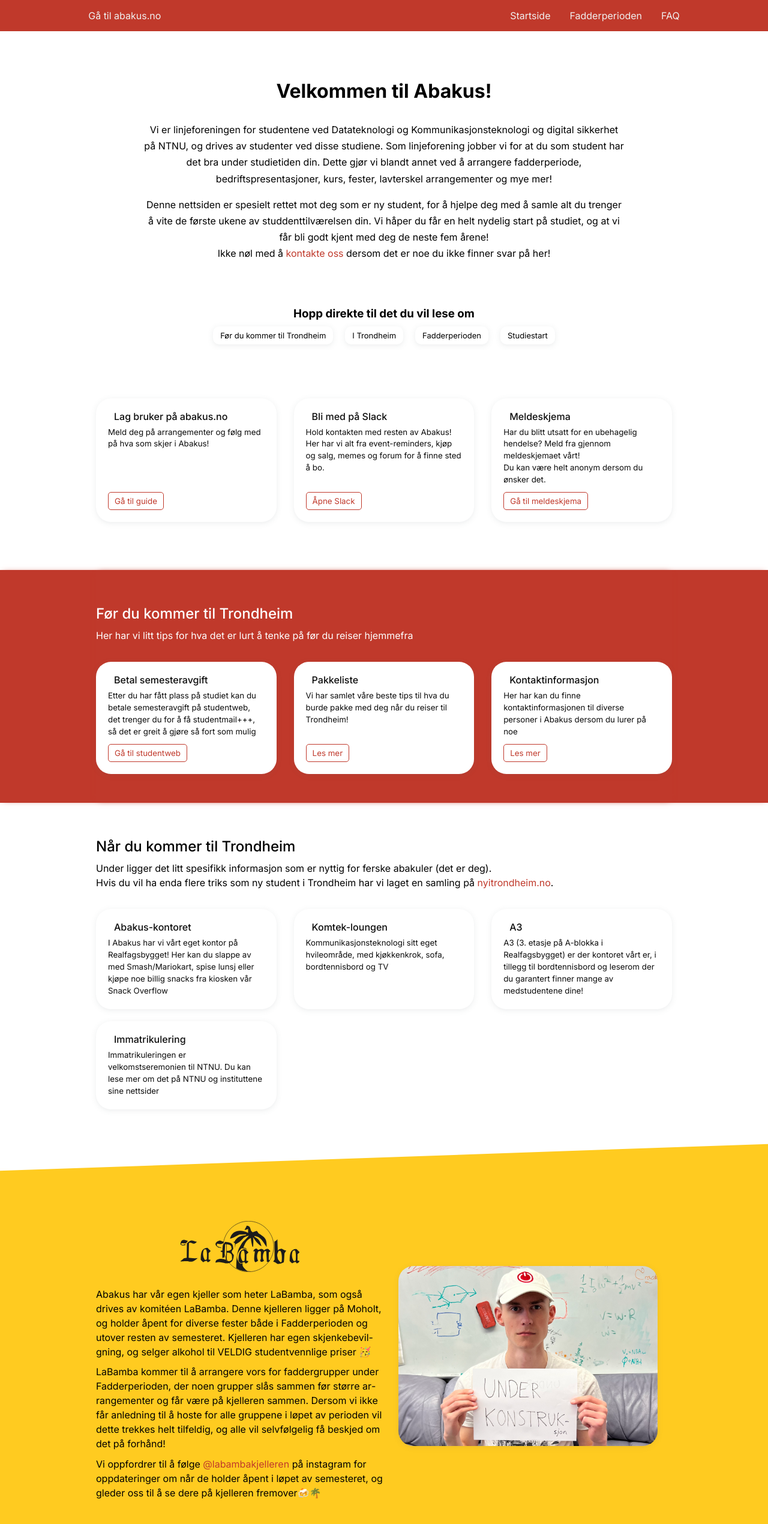
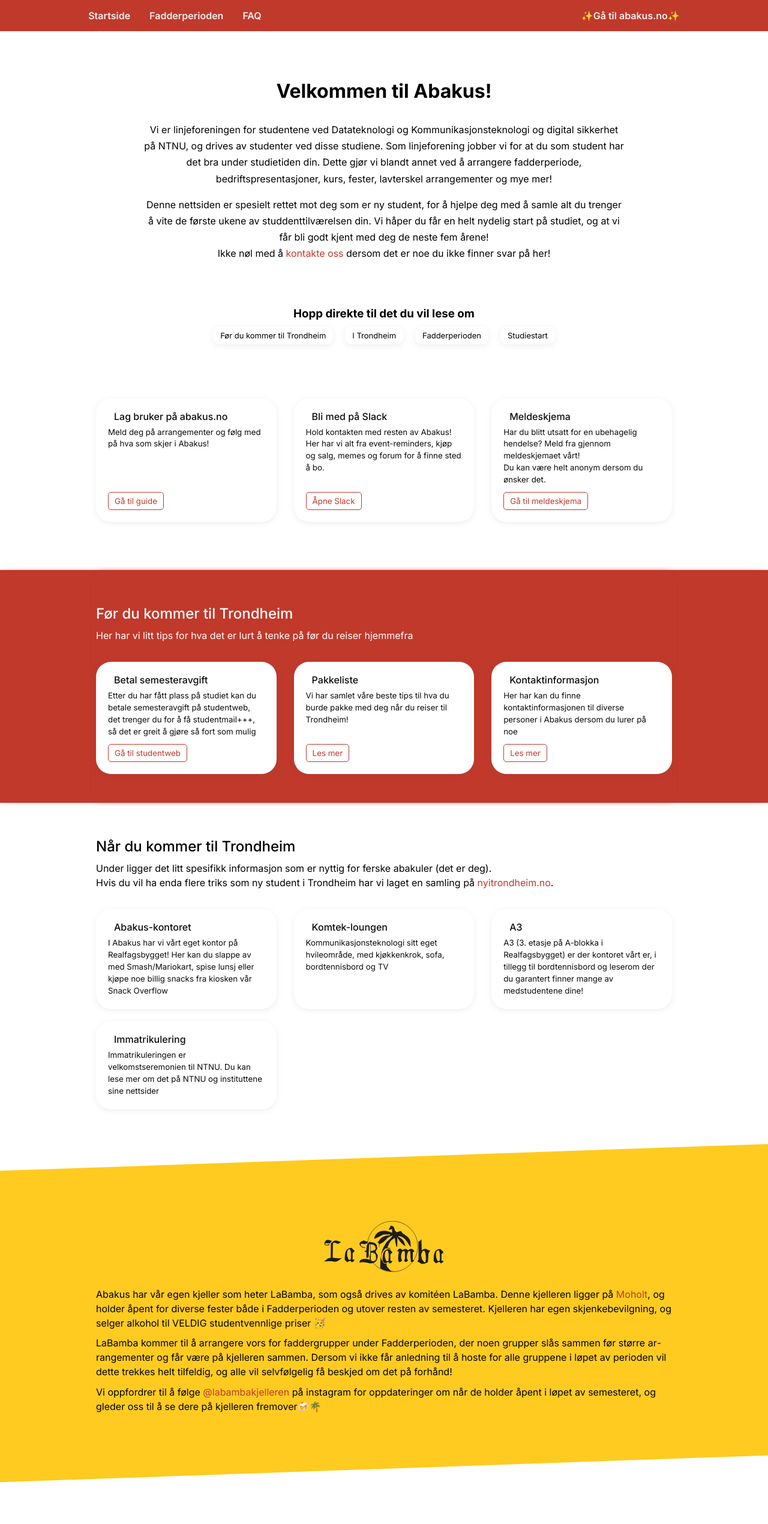
Before and after one commit to webkom/nyiabakus, a Next.js app: page / in a window 1280 px wide. Shown: the top 2540 px of the page at 60% size. Built offline with nearby package versions, Linux system fonts and the light colour scheme.

Commit message:
Style navbar and hide images

```diff
--- a/components/InfoSectionStudentPub/index.tsx
+++ b/components/InfoSectionStudentPub/index.tsx
@@ -21,10 +21,11 @@
           />
           <p>
             Abakus har vår egen kjeller som heter LaBamba, som også drives av
-            komitéen LaBamba. Denne kjelleren ligger på Moholt, og holder åpent
-            for diverse fester både i Fadderperioden og utover resten av
-            semesteret. Kjelleren har egen skjenkebevilgning, og selger alkohol
-            til VELDIG studentvennlige priser 🥳
+            komitéen LaBamba. Denne kjelleren ligger på{" "}
+            <Link href={"https://goo.gl/maps/V1hbbkWmoi5BMub5A"}>Moholt</Link>,
+            og holder åpent for diverse fester både i Fadderperioden og utover
+            resten av semesteret. Kjelleren har egen skjenkebevilgning, og
+            selger alkohol til VELDIG studentvennlige priser 🥳
           </p>
           <p>
             LaBamba kommer til å arrangere vors for faddergrupper under
@@ -43,14 +44,14 @@
             semesteret, og gleder oss til å se dere på kjelleren fremover🍻🌴
           </p>
         </div>
-        <div className={styles.imageWrapper}>
+        {/* <div className={styles.imageWrapper}>
           <Image
             alt="LaBamba-kjelleren"
             src="/uc.jpg"
             width={530}
             height={355}
           />
-        </div>
+        </div> */}
       </div>
     </InfoSectionWrapper>
   );
--- a/components/Navbar/index.tsx
+++ b/components/Navbar/index.tsx
@@ -5,13 +5,13 @@
   return (
     <div className={styles.navbar}>
       <div className={styles.contentWrapper}>
-        <div className={styles.logoWrapper}>
-          <Link href={"https://abakus.no"}>Gå til abakus.no</Link>
-        </div>
         <div className={styles.navLinksWrapper}>
           <Link href={"/"}>Startside</Link>
           <Link href={"/events"}>Fadderperioden</Link>
           <Link href={"/faq"}>FAQ</Link>
+        </div>
+        <div className={styles.logoWrapper}>
+          <Link href={"https://abakus.no"}>✨Gå til abakus.no✨</Link>
         </div>
       </div>
     </div>
--- a/components/Navbar/styles.module.css
+++ b/components/Navbar/styles.module.css
@@ -2,6 +2,7 @@
   background-color: var(--red-1);
   padding: 1rem 1.5rem;
   color: white;
+  font-weight: 600;
   justify-content: center;
   display: flex;
 }
@@ -25,19 +26,18 @@
   }
 }
 
-.logoWrapper {
-  flex-grow: 1;
-}
-
 .navLinksWrapper {
   display: flex;
+  flex-grow: 1;
   gap: 2em;
 }
 
 .contentWrapper a {
   color: #f0f0f0;
+  text-decoration: underline 0.13em rgba(0, 0, 0, 0);
+  transition: text-decoration-color 0.3s;
 }
 
 .contentWrapper a:hover {
-  color: #afafaf;
+  text-decoration: underline 0.13em white;
 }
--- a/pages/events.tsx
+++ b/pages/events.tsx
@@ -67,7 +67,7 @@
           .
         </p>
       </InfoSectionWrapper>
-      <InfoSectionWrapper>
+      {/* <InfoSectionWrapper>
         <FullscreenImage
           src="/uc.jpg"
           alt="Under konstruksjon"
@@ -75,7 +75,7 @@
           height={355}
           className={styles.fullscreenImage}
         />
-      </InfoSectionWrapper>
+      </InfoSectionWrapper> */}
       <InfoSectionWrapper>
         {isLoading ? (
           <p>Laster inn Abakus-arrangement ...</p>
```
